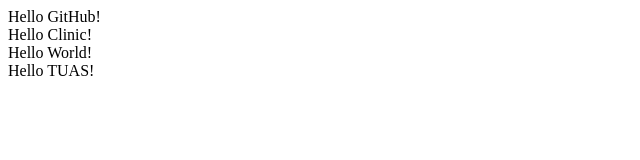
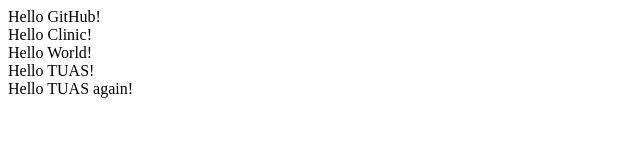
Before and after one commit to BuhTigResu/gh-clinic, a website: page public/index.html in a window 1280 px wide. Shown: the whole page, without its empty margins (0-640 px from the left). Drawn offline with Linux system fonts and the light colour scheme.

Commit message:
Add Hello TUAS again

```diff
--- a/public/index.html
+++ b/public/index.html
@@ -12,5 +12,6 @@
        <div>Hello Clinic!</div>
        <div>Hello World!</div>
        <div>Hello TUAS!</div>
+       <div>Hello TUAS again!</div>
     </body>
 </html>
```
